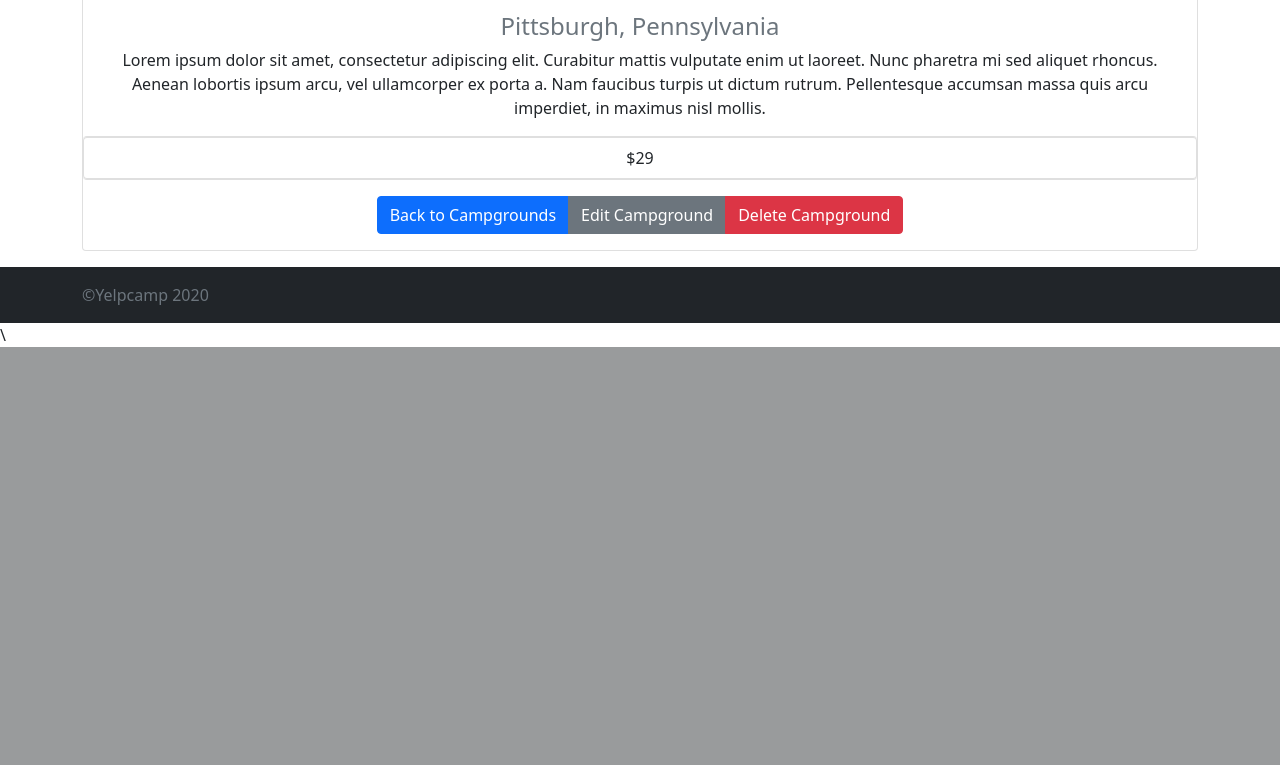
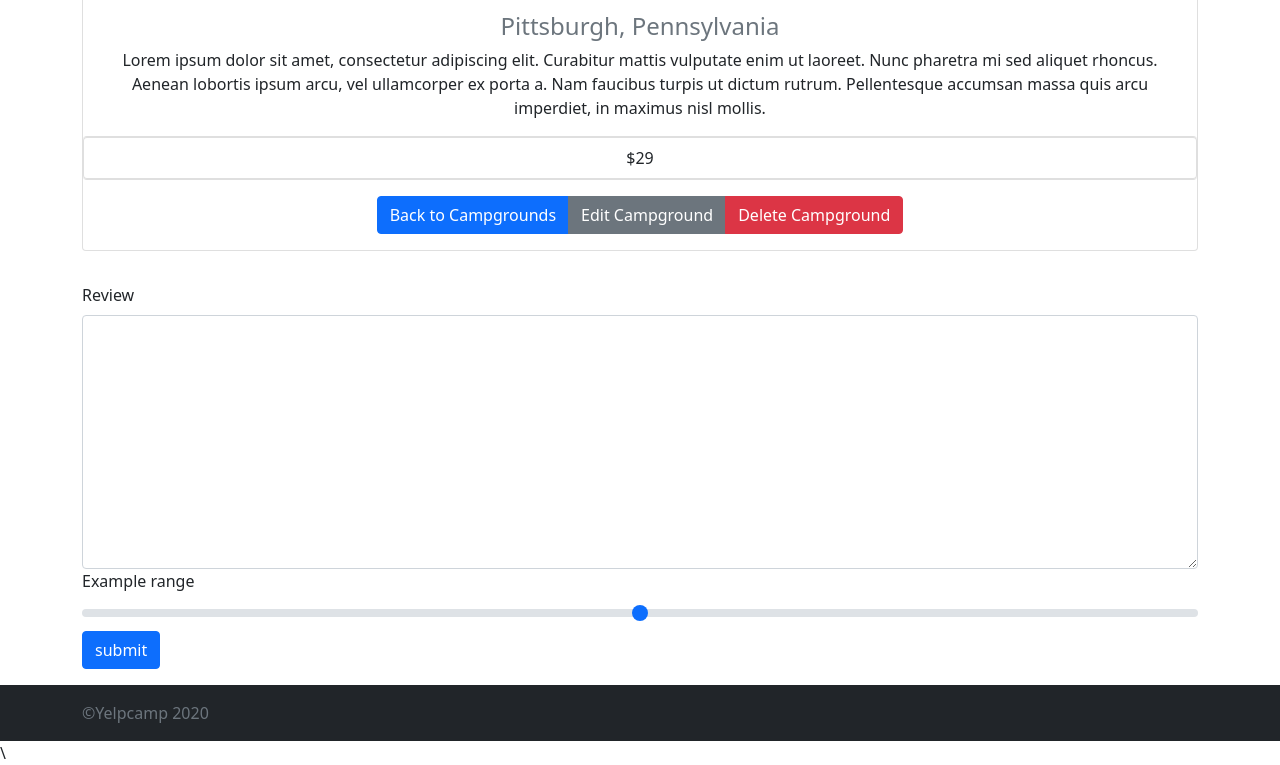
Before and after one commit to jamescervantes831/YelpCamp, a Node server app: page /campground/600000000000000000000003 in a window 1280 px wide. Shown: the part 1246-2011 px from the top of the page. Before the commit the page ends 1593 px from the top, so only its background shows below. Run offline with Node 20, Linux system fonts and the light colour scheme; data comes from the database, SQL or seed files in the repository; some libraries are stand-ins or nearby versions.

Commit message:
added reviews middleware, style, and model

```diff
--- a/app.js
+++ b/app.js
@@ -3,11 +3,12 @@ const bodyParser = require('body-parser');
 const methodOverride = require('method-override');
 const path = require('path')
 const Campground = require('./model/campground')
+const Review = require('./model/review')
 const mongoose = require('mongoose')
 const ejsMate = require('ejs-mate');
 const catchAsync = require('./utils/catchAsync');
 const ExpressError = require('./utils/ExpressError');
-const campgroundSchema = require('./schema')
+const {campgroundSchema, reviewSchema} = require('./schema')
 
 mongoose.connect('mongodb://localhost:27017/yelp-camp',{
     useNewUrlParser: true,
@@ -40,6 +41,16 @@ const validateCampground = (req, res, next) =>{
         next();
     }
 }
+const validateReview = (req, res, next) => {
+    console.log(req.body.review)
+    const { error } = reviewSchema.validate(req.body)
+    if(error) {
+        const msg = error.details.map(el => el.message).join(', ');
+        throw new ExpressError(msg, 400)
+    }else{
+        next();
+    }
+}
 
 app.get('/', async (req, res) =>{
     res.render('home')
@@ -52,20 +63,40 @@ app.get('/campground',catchAsync( async (req, res) =>{
 app.get('/campground/new', (req, res) => {
     res.render('campgrounds/new');
 })
+
+//PICK UP FROM HERE 2/8/2021
 app.get('/campground/:id', catchAsync( async (req, res) => {
-    const campground = await Campground.findById(req.params.id);
-    res.render('campgrounds/show', { campground })
+    const campground = await Campground.findById(req.params.id).populate('reviews');
+    const reviews = campground.reviews;
+    console.log('this is campground: '+ campground)
+    console.log('this is reviews: '+ reviews)
+    res.render('campgrounds/show', { campground, reviews })
 }))
+///////////////////////////////////////////////////
+
 app.get('/campground/:id/edit', catchAsync( async (req, res) => {
     const campground = await Campground.findById(req.params.id);
     res.render('campgrounds/edit', { campground })
 }))
-app.post('/campground', validateCampground, catchAsync(async (req, res, next) => {
+app.post('/campground', validateCampground , catchAsync(async (req, res, next) => {
     //if(!req.body.campground) throw new ExpressError('invalid Campground data', 400)
     const campground = new Campground(req.body.campground);
     await campground.save();
     res.redirect(`/campground/${campground._id}`)
 }))
+
+//PICK UP FROM HERE 2/8/2021
+app.post('/campground/:id/review', validateReview ,catchAsync(async (req, res, next) =>{
+    const campground = await Campground.findById(req.params.id);
+    const review = new Review(req.body.review)
+    campground.reviews.push(review);
+    console.log(campground)
+    console.log(review)
+    await review.save();
+    await campground.save();
+    res.redirect(`/campground/${campground._id}`)
+}))
+///////////////////////////////////////////////////
 app.put('/campground/:id', validateCampground ,catchAsync(  async (req, res) => {
     const { id } = req.params
     await Campground.findByIdAndUpdate(id, { ...req.body.campground }, options.new = true);
--- a/views/campgrounds/show.ejs
+++ b/views/campgrounds/show.ejs
@@ -21,3 +21,30 @@
         </form>
     </div>
 </div>
+<!-- PICK UP FROM HERE 2/8/2021 -->
+<div class="row">
+    <% if(reviews.length){ %>
+    <div class="col-sm-12 col-md-6">
+    <% } %>
+        <form action="/campground/<%= campground._id %>/review" method="POST" class="Validate" novalidate>
+            <div class="my-2 py-2">
+                <label class="form-label" for="body">Review</label>
+                <textarea class="form-control" name="review[body]" id="body" cols="30" rows="10" required></textarea>
+                <label for="rating" class="form-label">Example range</label>
+                <input type="range" class="form-range" name="review[rating]" min="0" max="5" step="0.5" id="rating">
+                <button type="submit" class="btn btn-primary">submit</button>
+            </div>
+        </form>
+    <% if(reviews.length){ %>
+        </div>
+        <div class="col-sm-12 col-md-6">
+            <ul class="list-group">
+
+                <li class="list-group-item"><%= reviews.body %> <span><%= reviews.rating %></span></li>
+
+            </ul>
+        </div>
+    <% } %>
+    </div>
+</div>
+<!-- PICK UP FROM HERE 2/8/2021 -->
```
Also changed, not shown: model/campground.js (+7 -1 lines), model/review.js (added, +9 -0 lines), schema.js (+8 -3 lines), views/partials/reviews.ejs (added).
